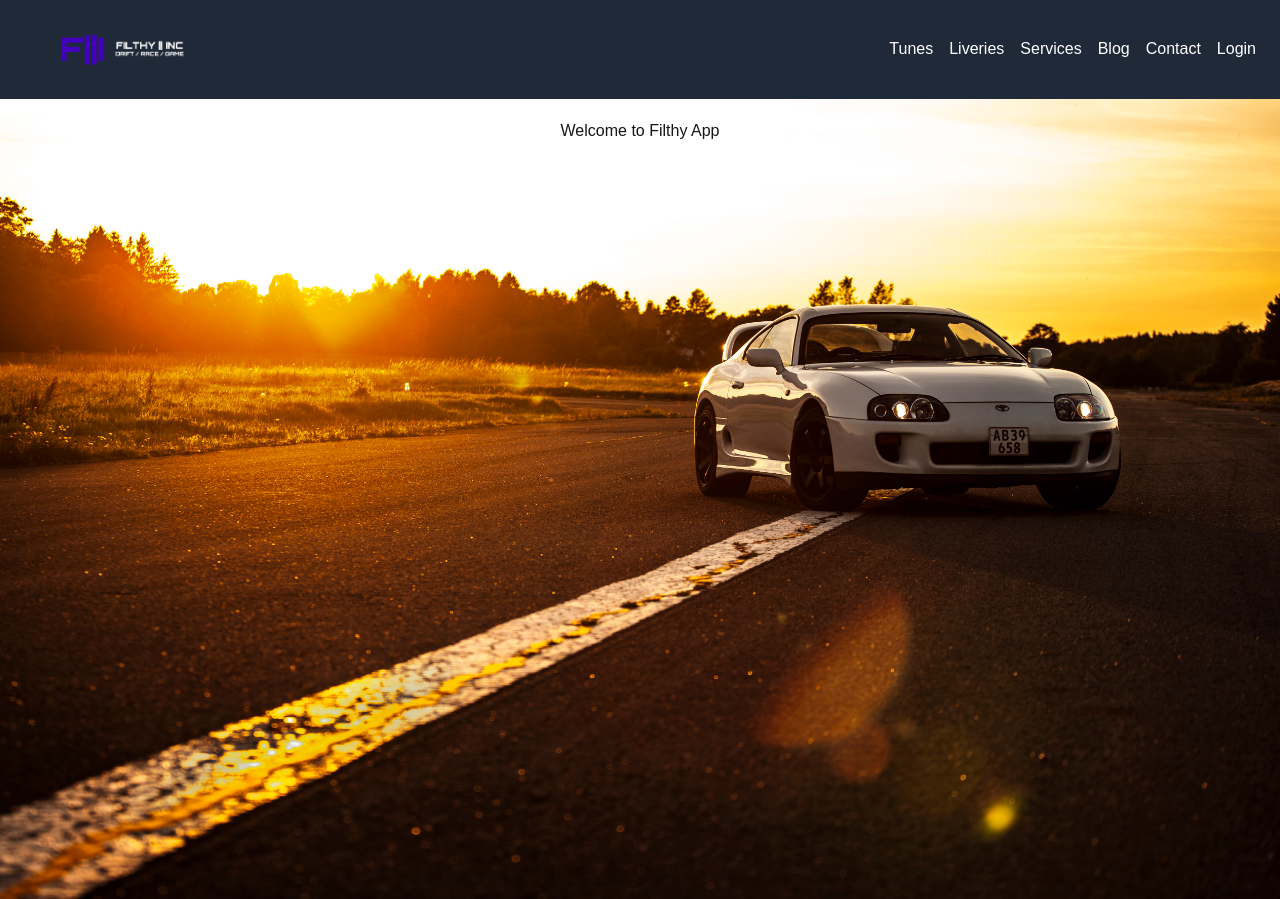
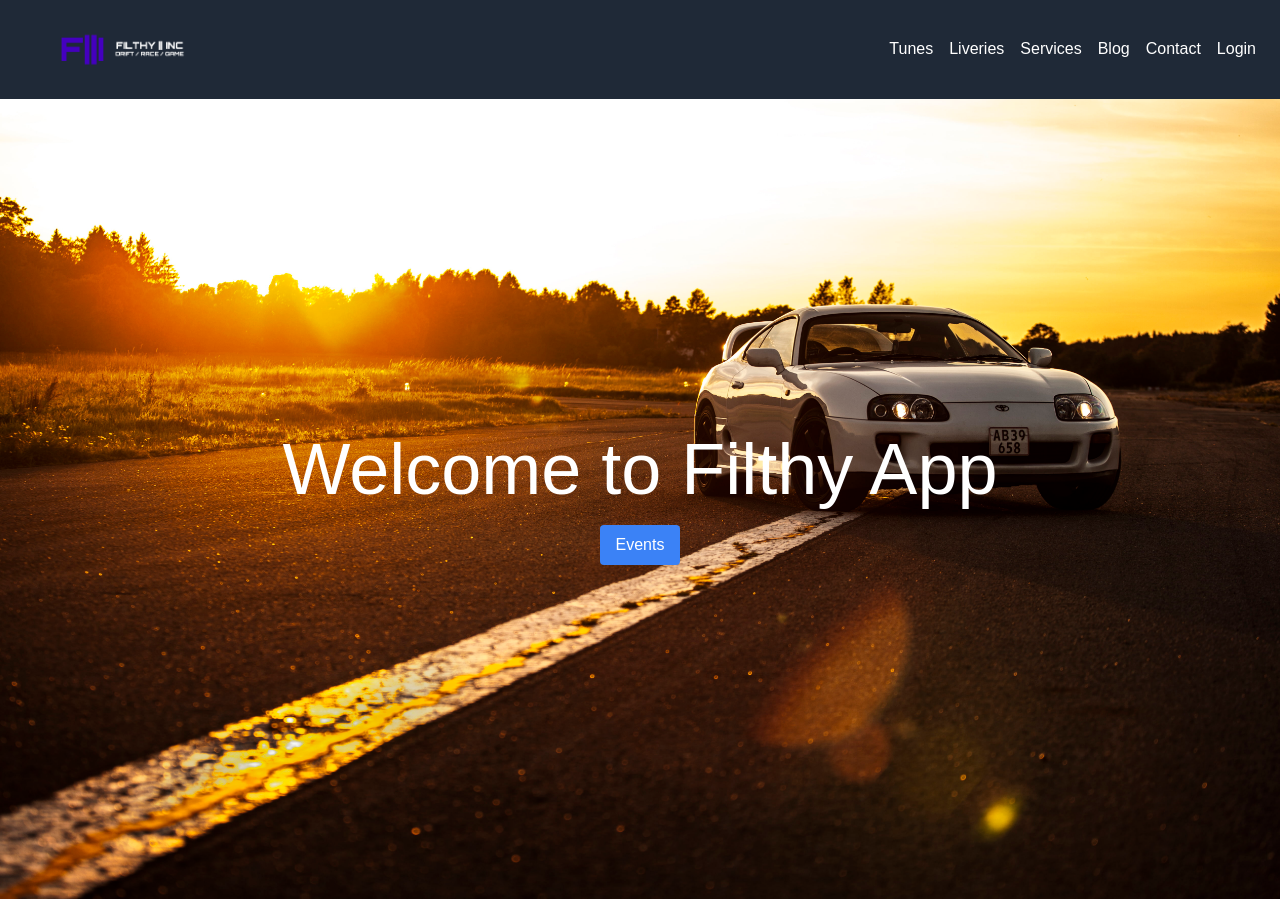
Before and after one commit to William-rive/filthy-app, a Next.js app: page / in a window 1280 px wide. Built offline with nearby package versions, Linux system fonts and the light colour scheme; no server answers.

Commit message:
Ajout de la Navbar dans layout. Ajout de style pour la page Home

```diff
--- a/app/home/page.tsx
+++ b/app/home/page.tsx
@@ -2,18 +2,14 @@ import React from 'react';
 
 const HomePage: React.FC = () => {
     return (
-        <div style={{
-            textAlign: 'center',
-            backgroundImage: 'url(/assets/carrousel.jpg)',
-            backgroundSize: 'cover',
-            backgroundPosition: 'center',
-            height: '100vh'
-        }}>
-            <h1 style={{ paddingTop: '20px' }}>Welcome to Filthy App</h1>
+        <div className="flex justify-center items-center flex-col text-center bg-cover bg-center h-screen"
+            style={{ backgroundImage: 'url(/assets/carrousel.jpg)' }}>
+            <div>
+                <h1 className="text-white text-7xl">Welcome to Filthy App</h1>
+                <button className="mt-5 px-4 py-2 bg-blue-500 text-white rounded">Events</button>
+            </div>
         </div>
     );
 };
 
-
-
 export default HomePage;
--- a/app/layout.tsx
+++ b/app/layout.tsx
@@ -1,5 +1,6 @@
 import type { Metadata } from "next";
 import "./globals.css";
+import NavBar from "./components/navbar";
 
 export const metadata: Metadata = {
   title: "Filthy App",
@@ -14,6 +15,7 @@ export default function RootLayout({
   return (
     <html lang="en">
       <body>
+      <NavBar />
         {children}
       </body>
     </html>
--- a/app/page.tsx
+++ b/app/page.tsx
@@ -1,10 +1,8 @@
-import NavBar from "./components/navbar";
 import HomePage from "./home/page";
 
-export default async function Home() {
+export default function Home() {
   return (
     <div>
-      <NavBar />
       <HomePage />
     </div>
   );
```
